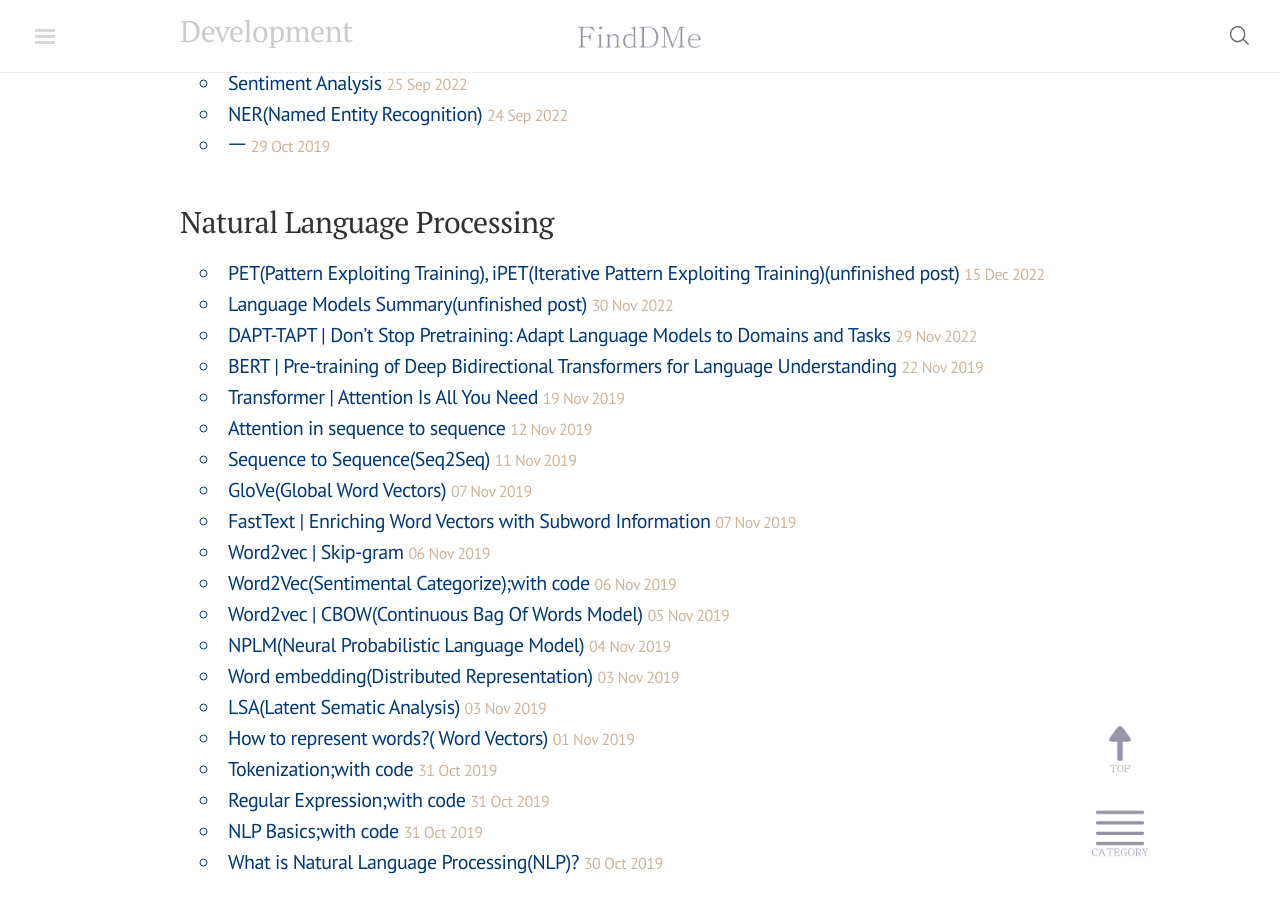
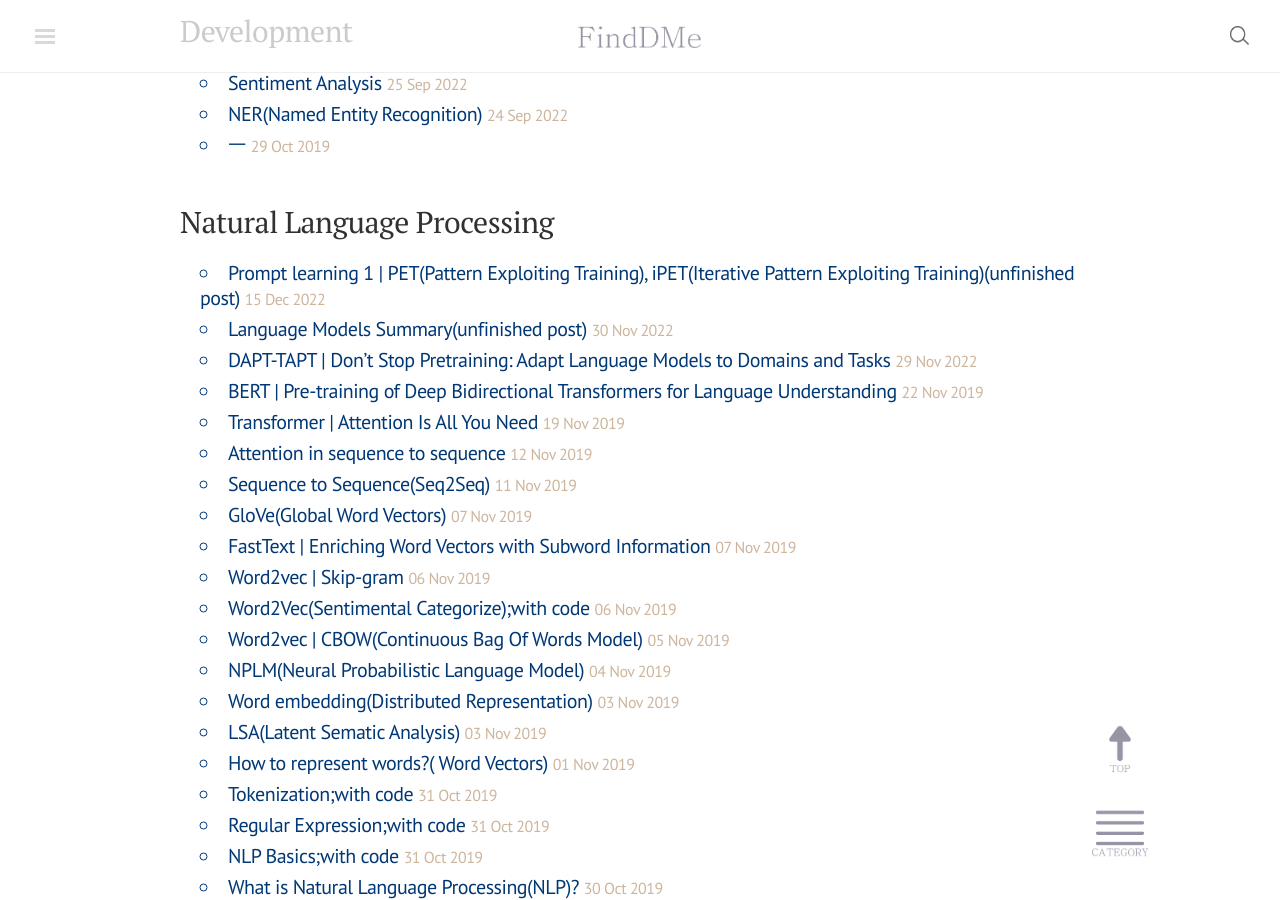
Before and after one commit to finddme/finddme.github.io, a Jekyll site: the page built from index.html, in a window 1280 px wide and 900 px high, scrolled down 779 px. Built offline with Jekyll 4.4.1, drawn with Linux system fonts in a browser that asks for light colours; nearby versions of some CDN libraries; comment, search, counter and statistics services are not loaded.

Commit message:
Update 2022-12-15-PET.md

```diff
--- a/_posts/2022-12-15-PET.md
+++ b/_posts/2022-12-15-PET.md
@@ -1,5 +1,5 @@
 ---
-title: "PET(Pattern Exploiting Training), iPET(Iterative Pattern Exploiting Training)(unfinished post)"
+title: "Prompt learning 1 | PET(Pattern Exploiting Training), iPET(Iterative Pattern Exploiting Training)(unfinished post)"
 category: Natural Language Processing
 tag: NLP
 ---
```
